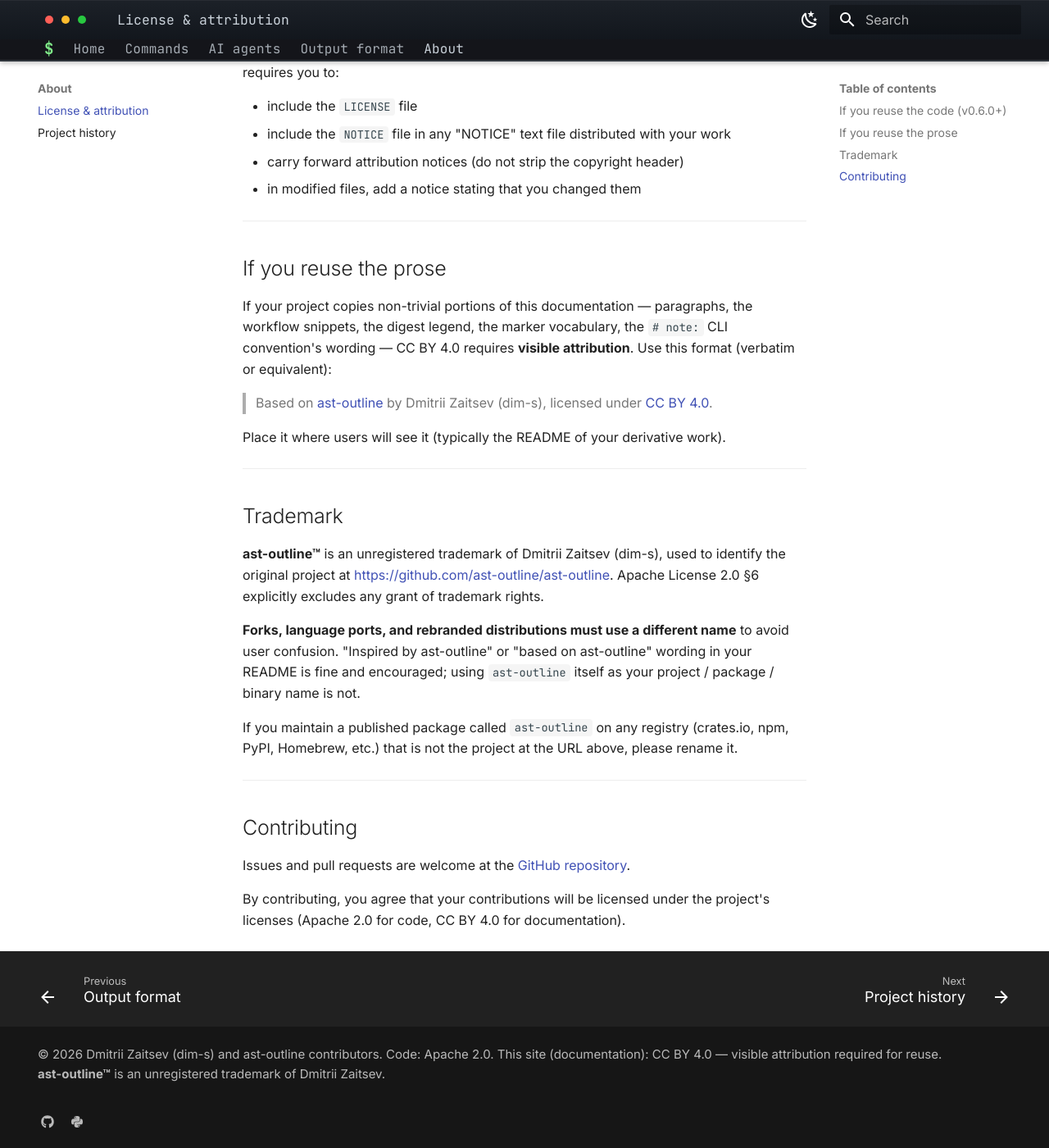
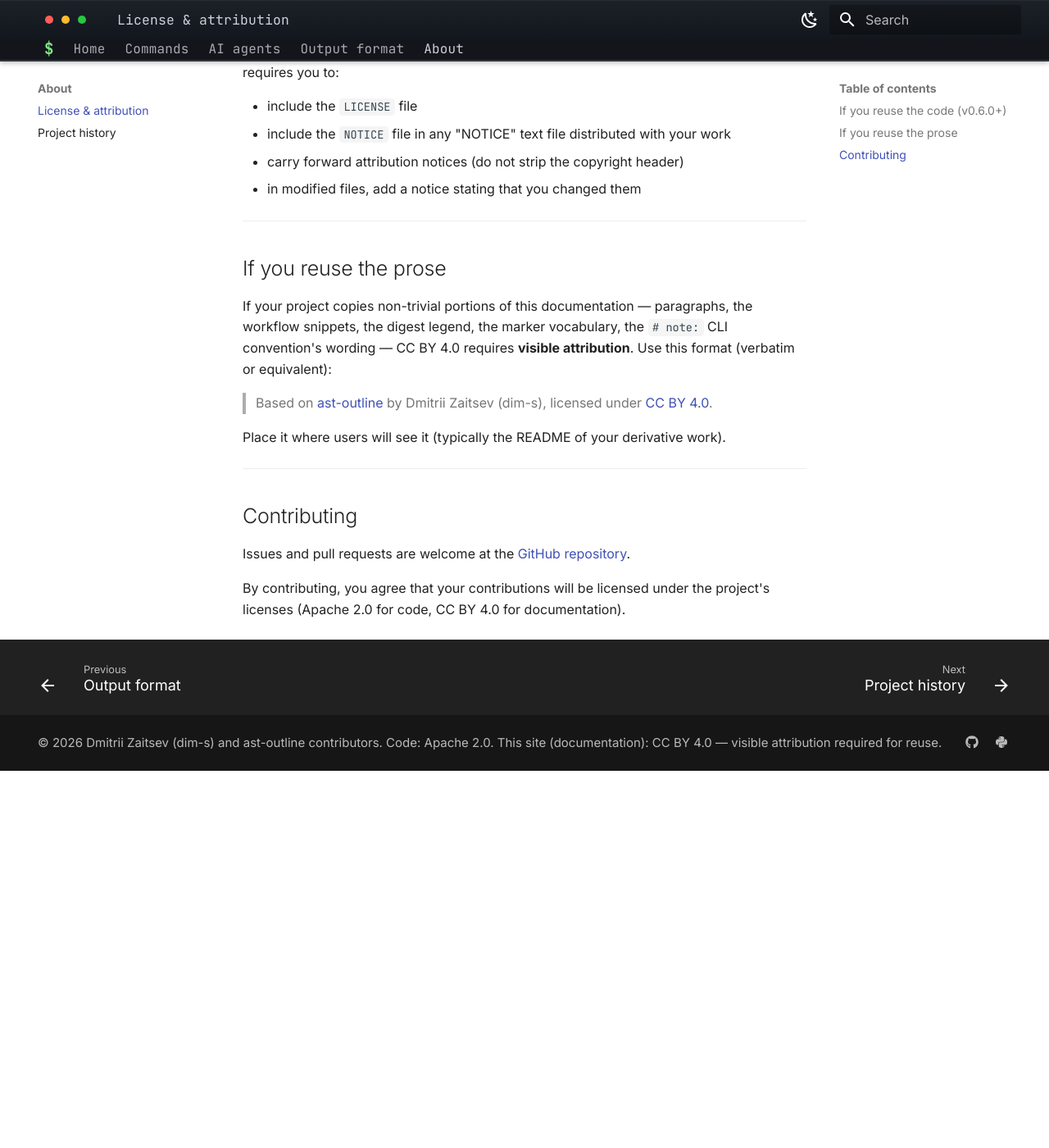
Before and after one commit to ast-outline/ast-outline.github.io, an MkDocs documentation site: the page built from docs/about.md, in a window 1280 px wide and 1400 px high, scrolled down 714 px. Shown: the whole window at 82% size. Built offline with MkDocs 1.6.1 and Material for MkDocs 9.7.7, drawn with Linux system fonts in a browser that asks for light colours; after the commit the page ends 1654 px from its top, so only the background shows below that.

Commit message:
docs: drop trademark claim — remove footer ™, Trademark section, Priority date section, NOTICE trademark paragraph

```diff
--- a/docs/about.md
+++ b/docs/about.md
@@ -51,25 +51,6 @@ derivative work).
 
 ---
 
-## Trademark
-
-**ast-outline™** is an unregistered trademark of Dmitrii Zaitsev
-(dim-s), used to identify the original project at
-<https://github.com/ast-outline/ast-outline>. Apache License 2.0 §6
-explicitly excludes any grant of trademark rights.
-
-**Forks, language ports, and rebranded distributions must use a
-different name** to avoid user confusion. "Inspired by ast-outline" or
-"based on ast-outline" wording in your README is fine and encouraged;
-using `ast-outline` itself as your project / package / binary name is
-not.
-
-If you maintain a published package called `ast-outline` on any
-registry (crates.io, npm, PyPI, Homebrew, etc.) that is not the
-project at the URL above, please rename it.
-
----
-
 ## Contributing
 
 Issues and pull requests are welcome at the
--- a/mkdocs.yml
+++ b/mkdocs.yml
@@ -10,7 +10,6 @@ copyright: >-
   Code: <a href="https://github.com/ast-outline/ast-outline/blob/main/LICENSE">Apache&nbsp;2.0</a>.
   This site (documentation): <a href="https://creativecommons.org/licenses/by/4.0/">CC&nbsp;BY&nbsp;4.0</a>
   &mdash; visible attribution required for reuse.
-  <strong>ast-outline&trade;</strong> is an unregistered trademark of Dmitrii Zaitsev.
 
 docs_dir: docs
 
```
Also changed, not shown: README.md (+1 -4 lines), docs/history.md (+0 -10 lines), 1 other file.
